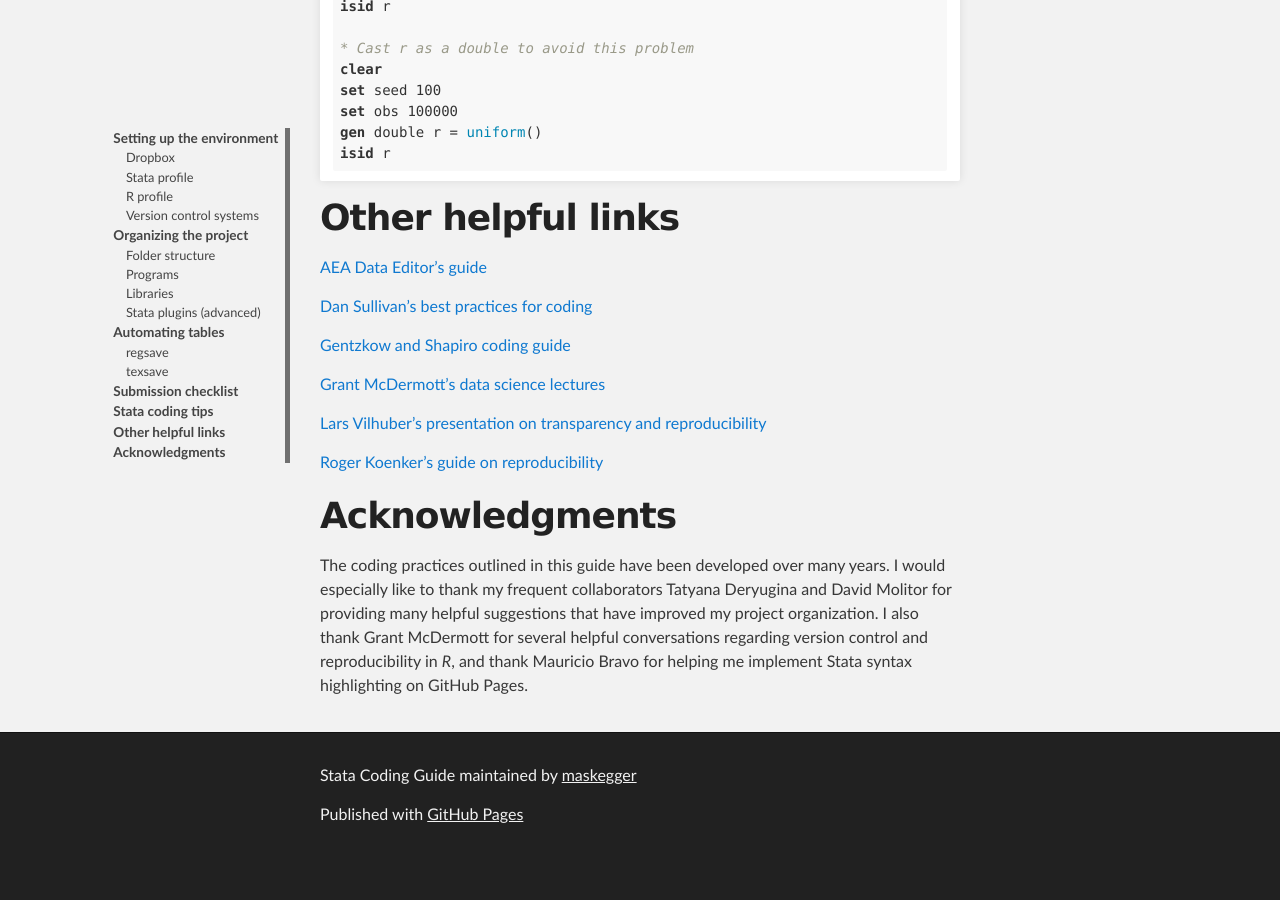
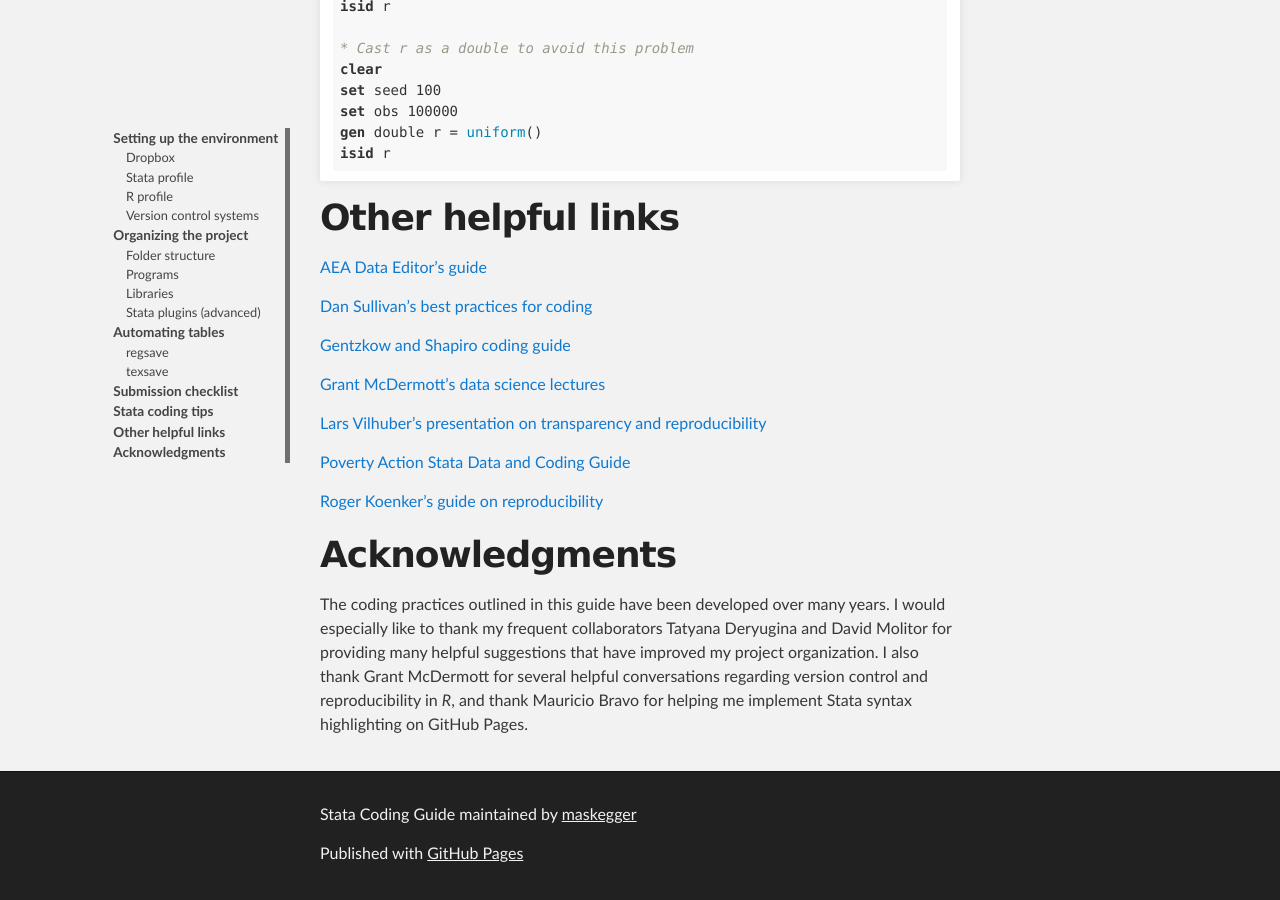
Before and after one commit to maskegger/guide, a Jekyll site: the page built from index.md, in a window 1280 px wide and 900 px high, scrolled down 14355 px. Built offline with Jekyll 4.4.1, drawn with Linux system fonts in a browser that asks for light colours; our own code applies the rules of GitHub Pages for plain Markdown files; before the commit the page ends 15216 px from its top, so only the background shows below that.

Commit message:
Update index.md

```diff
--- a/index.md
+++ b/index.md
@@ -412,6 +412,8 @@ isid r
 
 [Lars Vilhuber's presentation on transparency and reproducibility](https://zenodo.org/record/3735536#.XopGfqhKguU)
 
+[Poverty Action Stata Data and Coding Guide](https://povertyaction.github.io/guides/cleaning/readme/)
+
 [Roger Koenker's guide on reproducibility](http://www.econ.uiuc.edu/~roger/research/repro)
 
 
```
